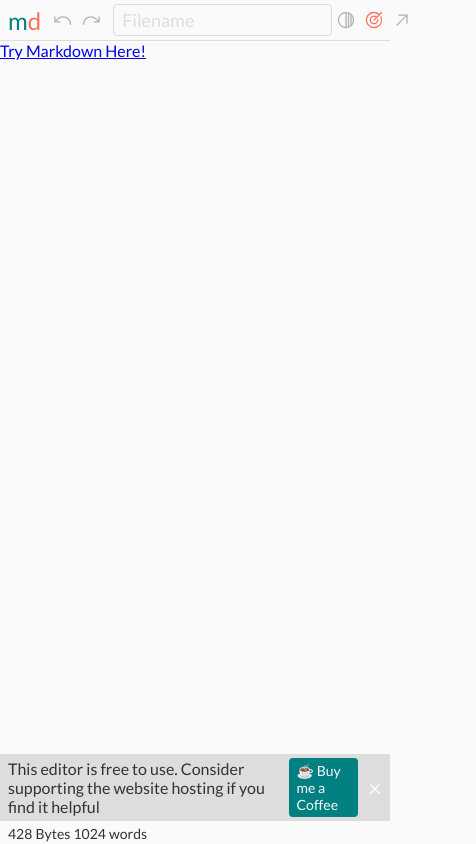
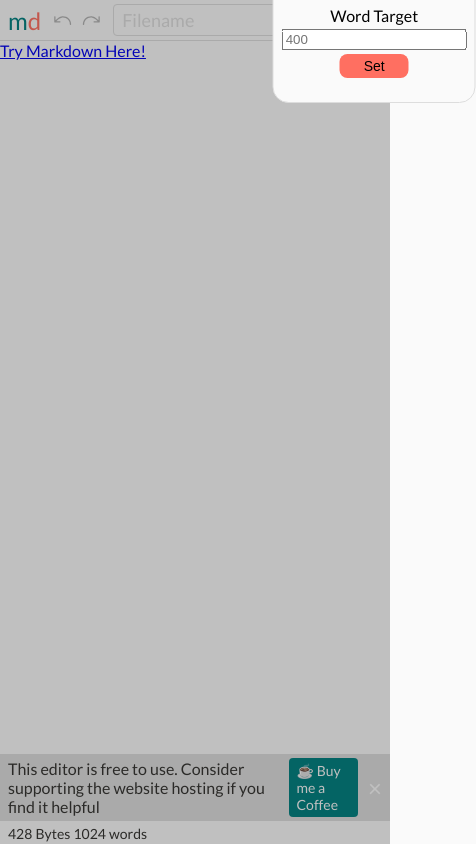
Before and after one commit to rajathc/mdoodle, a plain HTML site: page index.html in a window 390 px wide. Both pictures are taken after a click on the picture 374 px from the left and 20 px from the top of the page. Shown: the whole page, 476 px wide, since content can reach past the window. Drawn offline with Linux system fonts and the light colour scheme.

Commit message:
target popup added

```diff
--- a/index.html
+++ b/index.html
@@ -37,7 +37,7 @@
                 <div class="tool-group">
                     <!-- Save and Publish Tools -->
                     <img class="icon" id="theme-toggle" src="icons/CircleHalf.svg" alt="Dark/Light mode">
-                    <img class="icon" src="icons/target.svg" alt="Word Target">
+                    <img class="icon" id="popupButton" src="icons/target.svg" alt="Word Target">
                     <img class="icon hidden-sm" src="icons/Option.svg" alt="Shortcuts">
                 </div>
                 <div class="tool-group">
@@ -54,6 +54,18 @@
         <div>
             <a href="/md_test.html" class="test">Try Markdown Here!</a>
         </div>
+
+        <!-- Target Popup -->
+        <div id="popup" class="popup">
+            <div class="target-popup">
+                <div>
+                    Word Target
+                </div>
+                <input type="number" id="taget-number" name="word count" placeholder="400">
+                <button type="button">Set</button>
+            </div>
+        </div>
+
 
         <footer class="footer">
             <dix id="banner" class="banner">
--- a/script.js
+++ b/script.js
@@ -92,3 +92,68 @@ document.addEventListener("DOMContentLoaded", function() {
       }
     });
   });
+
+
+//   Popups
+
+var popupButton = document.getElementById('popupButton');
+var popup = document.getElementById('popup');
+var mobileOverlay = document.createElement('div'); // Create mobile overlay element
+mobileOverlay.classList.add('mobile-overlay'); // Add mobile overlay class
+document.body.appendChild(mobileOverlay); // Append mobile overlay to document body
+
+var isOpen = false; // Track if popup is open
+
+popupButton.addEventListener('click', function(event) {
+    event.stopPropagation(); // Prevent click from bubbling up
+
+    // Toggle popup visibility
+    if (isOpen) {
+        closePopup();
+    } else {
+        openPopup();
+    }
+});
+
+// Function to open the popup
+function openPopup() {
+    // Calculate position relative to button
+    var rect = popupButton.getBoundingClientRect();
+    var popupWidth = popup.offsetWidth;
+    var popupHeight = popup.offsetHeight;
+
+    // Position popup below the button
+    popup.style.top = rect.bottom + 12 + 'px'; // 12px below button
+    popup.style.left = rect.left + (rect.width / 2) - (popupWidth / 2) + 'px';
+
+    // Show popup and mobile overlay
+    popup.style.display = 'block';
+    popup.classList.add('popup-below');
+
+    // Show mobile overlay only on phones
+    if (window.innerWidth <= 768) {
+        mobileOverlay.style.display = 'block';
+    }
+
+    // Set isOpen to true
+    isOpen = true;
+
+    // Close popup when clicking outside or on mobile overlay
+    document.addEventListener('click', closePopupOutside);
+}
+
+// Function to close the popup
+function closePopup() {
+    popup.style.display = 'none';
+    popup.classList.remove('popup-below');
+    mobileOverlay.style.display = 'none';
+    isOpen = false;
+    document.removeEventListener('click', closePopupOutside);
+}
+
+// Function to close popup when clicking outside or on mobile overlay
+function closePopupOutside(event) {
+    if (!popup.contains(event.target) && event.target !== popupButton && !mobileOverlay.contains(event.target)) {
+        closePopup();
+    }
+}
--- a/styles.css
+++ b/styles.css
@@ -8,10 +8,13 @@
     --icon-color: #b2b2b2;
     --icon-hover: #34333030;
     --filename-color:#dddddd;
+    --border-color: #dddddd;
     --primary-hover:#005555;
+    --overlay-color: #12121240;
     --dark-bg-color: #121212;
     --dark-header-color: #121212;
     --dark-text-color: #fafafa;
+
     display: flex;
     flex-direction: column;
     overflow: scroll;
@@ -239,6 +242,56 @@ input[type=text]{
     color: var(--text-color);
 }
 
+.popup {
+    position: fixed;
+    background: var(--bg-color);
+    border: 1px solid var(--filename-color);
+    border-radius: 16px;
+    padding: 24px 8px;
+    display: none;
+    z-index: 1000;
+}
+
+/* Default style for larger screens */
+.popup-below {
+    position: absolute;
+    top: calc(100% + 12px); /* Position 12px below the button */
+    left: 50%;
+    transform: translateX(-50%);
+    display: none; /* Hidden by default */
+}
+
+
+.mobile-overlay {
+    position: fixed;
+    top: 0;
+    left: 0;
+    width: 100%;
+    height: 100%;
+    background-color: var(--overlay-color) ;
+    z-index: 999; /* Lower than popup z-index */
+    display: none;
+}
+
+.target-popup{
+    display: flex;
+    flex-direction: column;
+    gap: 4px;
+    justify-content: center;
+    align-items: center;
+}
+
+button{
+    display: flex;
+    padding: 4px 24px;
+    border-radius: 8px;
+    font-size: 14px;
+    background-color: var(--secondary-color);
+    outline: none;
+    border: none;
+    cursor: pointer;
+}
+
 
 /* Responsive styles */
 @media only screen and (min-width: 840px) {
@@ -251,4 +304,9 @@ input[type=text]{
     .hidden-sm{
         display: none;
     }
+    .popup {
+        top: 50%;
+        left: 50%;
+        transform: translate(-50%, -50%);
+    }
 }
```
